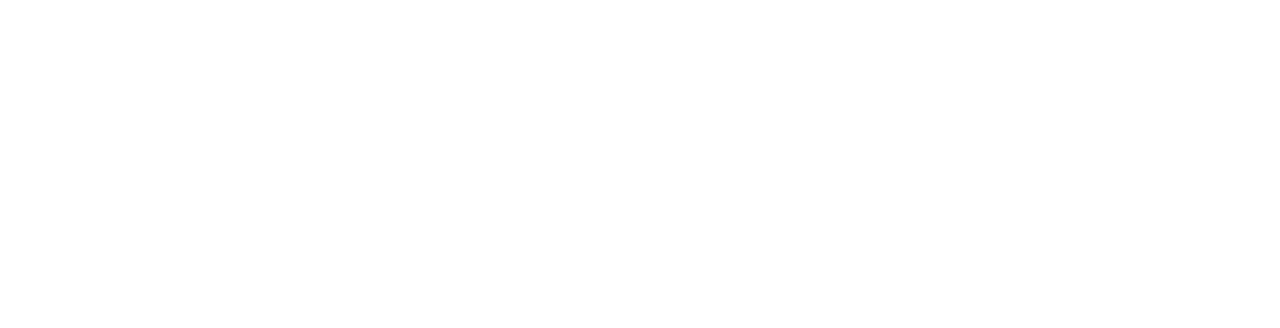
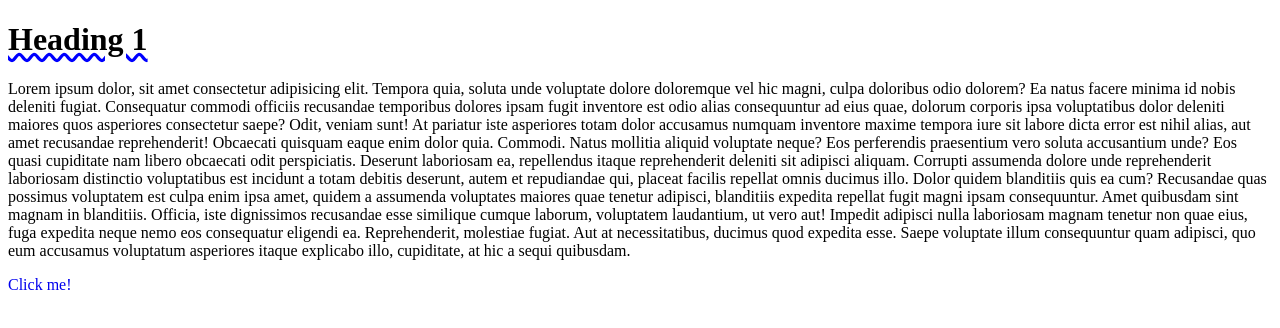
Before and after one commit to dkc2006/CSS, a plain HTML site: page CSS-Level 1/Text-Properties/text-decoration/index.html in a window 1280 px wide. Drawn offline with Linux system fonts and the light colour scheme.

Commit message:
Text-property

```diff
--- /dev/null
+++ b/CSS-Level 1/Text-Properties/font-family/style.css
@@ -0,0 +1,18 @@
+p{
+    text-align: center;
+}
+
+a{
+    text-decoration: none;
+}
+
+/*font-family : arial
+font-family: arial,roboto,serif,sans-serif,cursive,fantasy,monospace;
+*/
+#one{
+    font-family: Arial;
+}
+
+#two{
+    font-family: cursive;
+}
--- a/CSS-Level 1/Text-Properties/text-decoration/index.html
+++ b/CSS-Level 1/Text-Properties/text-decoration/index.html
@@ -6,5 +6,36 @@
     <title>Text Decoration</title>
     <link rel="stylesheet" href="style.css" />
   </head>
-  <body></body>
+  <body>
+    <h1>Heading 1</h1>
+    <p>
+      Lorem ipsum dolor, sit amet consectetur adipisicing elit. Tempora quia,
+      soluta unde voluptate dolore doloremque vel hic magni, culpa doloribus
+      odio dolorem? Ea natus facere minima id nobis deleniti fugiat. Consequatur
+      commodi officiis recusandae temporibus dolores ipsam fugit inventore est
+      odio alias consequuntur ad eius quae, dolorum corporis ipsa voluptatibus
+      dolor deleniti maiores quos asperiores consectetur saepe? Odit, veniam
+      sunt! At pariatur iste asperiores totam dolor accusamus numquam inventore
+      maxime tempora iure sit labore dicta error est nihil alias, aut amet
+      recusandae reprehenderit! Obcaecati quisquam eaque enim dolor quia.
+      Commodi. Natus mollitia aliquid voluptate neque? Eos perferendis
+      praesentium vero soluta accusantium unde? Eos quasi cupiditate nam libero
+      obcaecati odit perspiciatis. Deserunt laboriosam ea, repellendus itaque
+      reprehenderit deleniti sit adipisci aliquam. Corrupti assumenda dolore
+      unde reprehenderit laboriosam distinctio voluptatibus est incidunt a totam
+      debitis deserunt, autem et repudiandae qui, placeat facilis repellat omnis
+      ducimus illo. Dolor quidem blanditiis quis ea cum? Recusandae quas
+      possimus voluptatem est culpa enim ipsa amet, quidem a assumenda
+      voluptates maiores quae tenetur adipisci, blanditiis expedita repellat
+      fugit magni ipsam consequuntur. Amet quibusdam sint magnam in blanditiis.
+      Officia, iste dignissimos recusandae esse similique cumque laborum,
+      voluptatem laudantium, ut vero aut! Impedit adipisci nulla laboriosam
+      magnam tenetur non quae eius, fuga expedita neque nemo eos consequatur
+      eligendi ea. Reprehenderit, molestiae fugiat. Aut at necessitatibus,
+      ducimus quod expedita esse. Saepe voluptate illum consequuntur quam
+      adipisci, quo eum accusamus voluptatum asperiores itaque explicabo illo,
+      cupiditate, at hic a sequi quibusdam.
+    </p>
+    <a href="https://www.google.com">Click me!</a>
+  </body>
 </html>
--- a/CSS-Level 1/Text-Properties/text-decoration/style.css
+++ b/CSS-Level 1/Text-Properties/text-decoration/style.css
@@ -0,0 +1,27 @@
+/*Text-decoration - underline/overline/line-through*/
+
+/*underline*/
+
+/* h1{
+    text-decoration: underline;
+} */
+
+/* h1{
+    text-decoration: blue underline;
+} */
+
+h1{
+    text-decoration: blue wavy underline;/*wavy,dotted,solid,double,dashed*/
+}
+
+/* h1{
+    text-decoration: overline;
+} */
+
+/* h1{
+    text-decoration: line-through;
+}  */
+
+a{
+    text-decoration: none;
+}
```
Also changed, not shown: CSS-Level 1/Text-Properties/font-family/index.html (added, +24 -0 lines), CSS-Level 1/Text-Properties/font-weight/index.html (added, +33 -0 lines), CSS-Level 1/Text-Properties/font-weight/style.css (added, +36 -0 lines).
